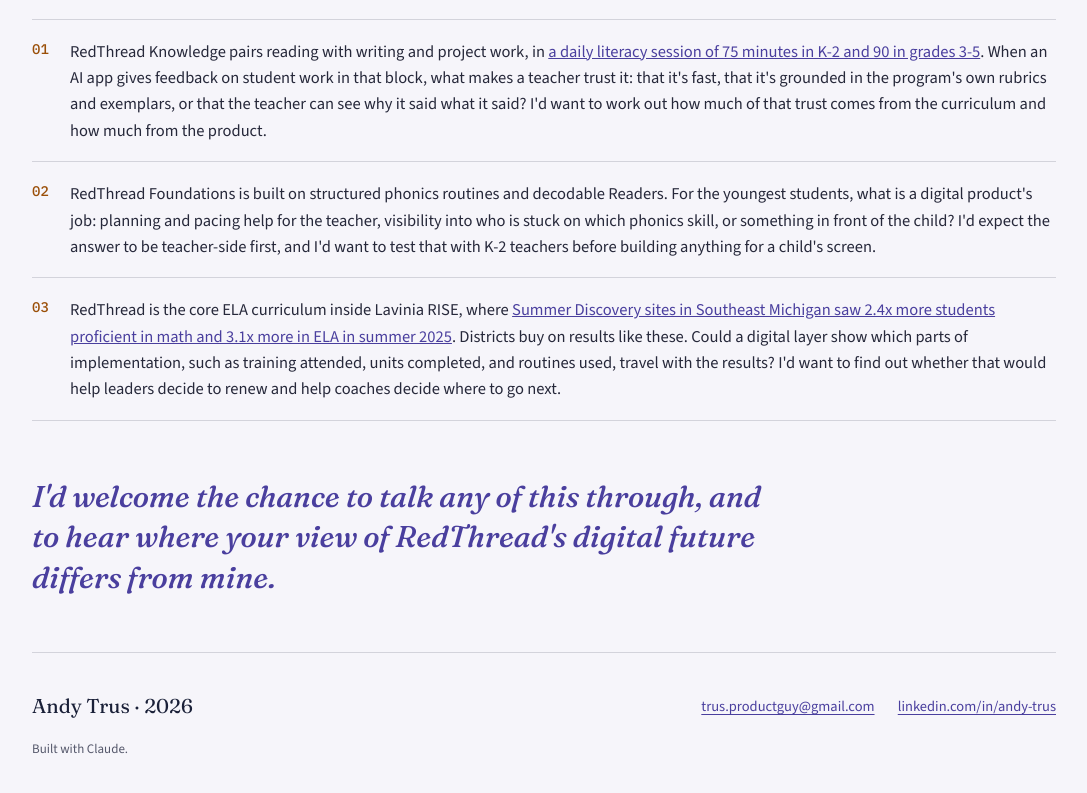
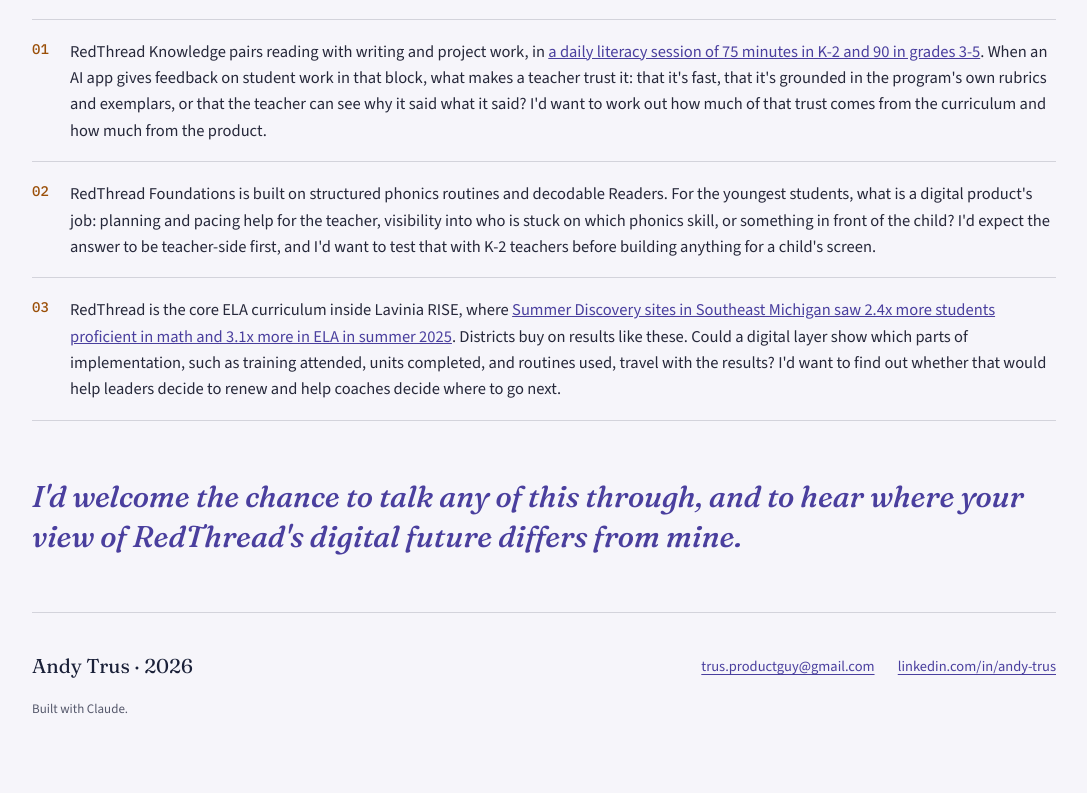
Before and after one commit to TrusProductGuy/TrusProductGuy.github.io, a plain HTML site: page lavinia/index.html in a window 1280 px wide. Shown: the part 2340-3133 px from the top of the page, without its empty margins (96-1183 px from the left). Drawn offline with nearby package versions, Linux system fonts and the light colour scheme.

Commit message:
Let closing line span full page width
Co-Authored-By: Claude Sonnet 5.5 <noreply@anthropic.com>
Claude-Session: https://claude.ai/code/session_015UW84vFohKP9gVFm4iy3dW

```diff
--- a/lavinia/index.html
+++ b/lavinia/index.html
@@ -185,7 +185,7 @@ const CONFIG = {
   .q-text { font-size: 16.5px; line-height: 1.6; }
 
   .closing { padding: 6px 0 44px; }
-  .closing p { font-family: 'Fraunces', serif; font-size: clamp(22px, 3vw, 30px); line-height: 1.35; font-weight: 500; font-style: italic; color: var(--accent); max-width: 760px; margin: 0; }
+  .closing p { font-family: 'Fraunces', serif; font-size: clamp(22px, 3vw, 30px); line-height: 1.35; font-weight: 500; font-style: italic; color: var(--accent); margin: 0; }
 
   footer {
     padding: 40px 0 60px; border-top: 1px solid var(--line); margin-top: 10px;
```
